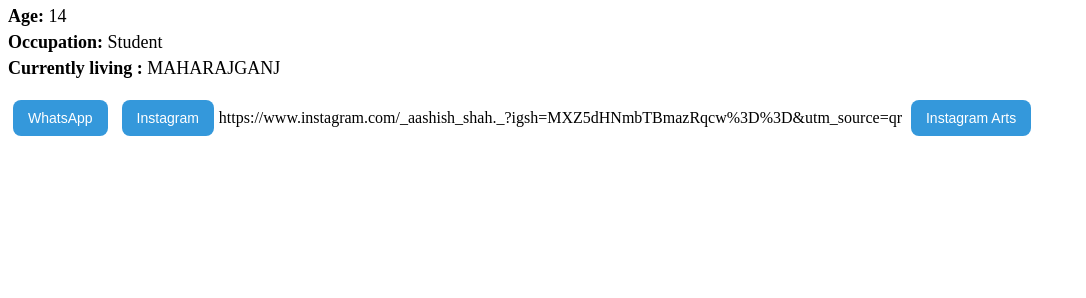
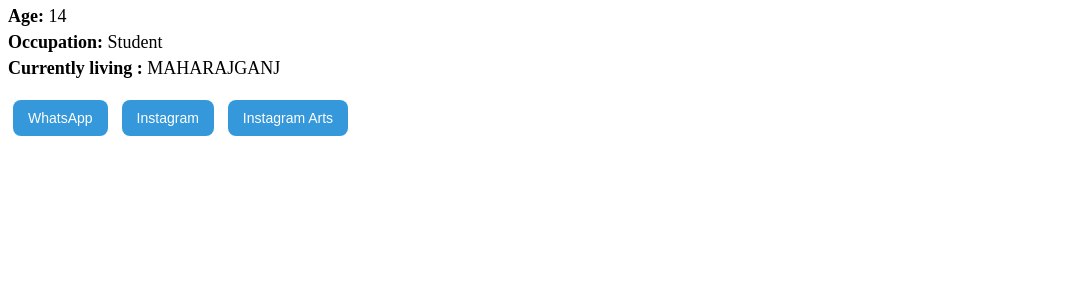
Before and after one commit to Jayveer84/ashish-website, a plain HTML site: page index.html in a window 1280 px wide. Shown: the part 502-800 px from the top of the page, without its empty margins (0-1086 px from the left). Drawn offline with Linux system fonts and the light colour scheme.

Commit message:
Update index.html

```diff
--- a/index.html
+++ b/index.html
@@ -23,7 +23,7 @@
     <!-- Buttons below profile -->
     <div class="links">
         <button onclick="window.open('https://wa.me/+917755009747','_blank')">WhatsApp</button>
-        <button onclick="window.open('https://','_blank')">Instagram</button>https://www.instagram.com/_aashish_shah._?igsh=MXZ5dHNmbTBmazRqcw%3D%3D&utm_source=qr</button>
+        <button onclick="window.open('https://https://www.instagram.com/_aashish_shah._?igsh=MXZ5dHNmbTBmazRqcw%3D%3D&utm_source=qr','_blank')">Instagram</button>
         <button onclick="window.open('https://www.instagram.com/_aashish_arts_','_blank')">Instagram Arts</button>
     </div>
 </body>
```
